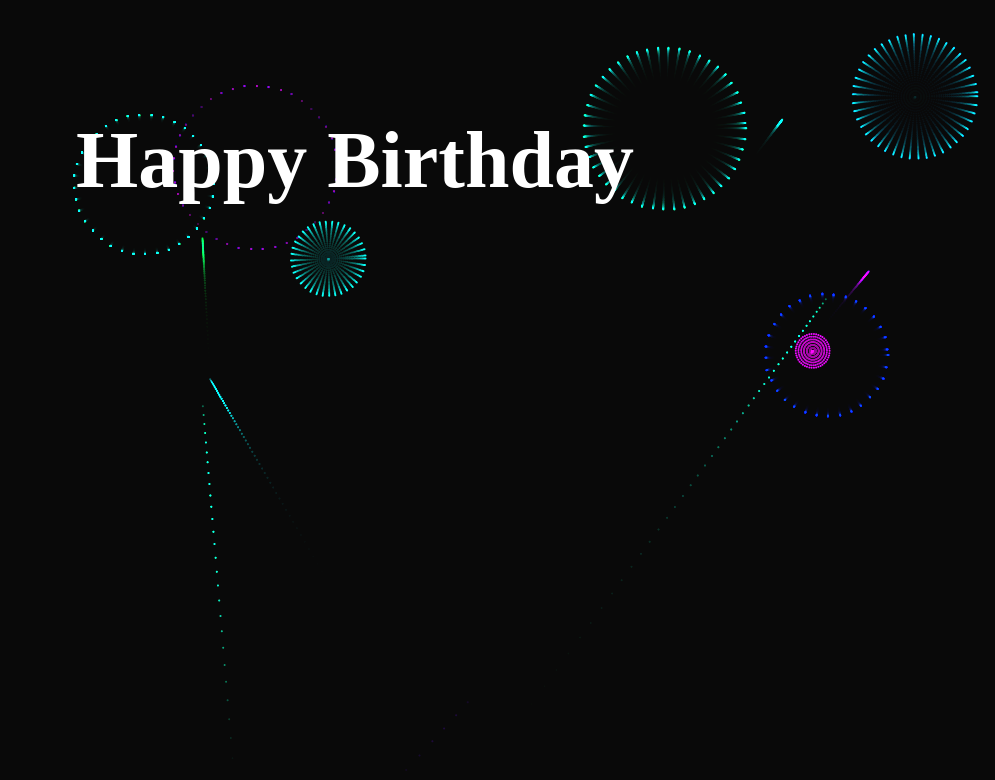
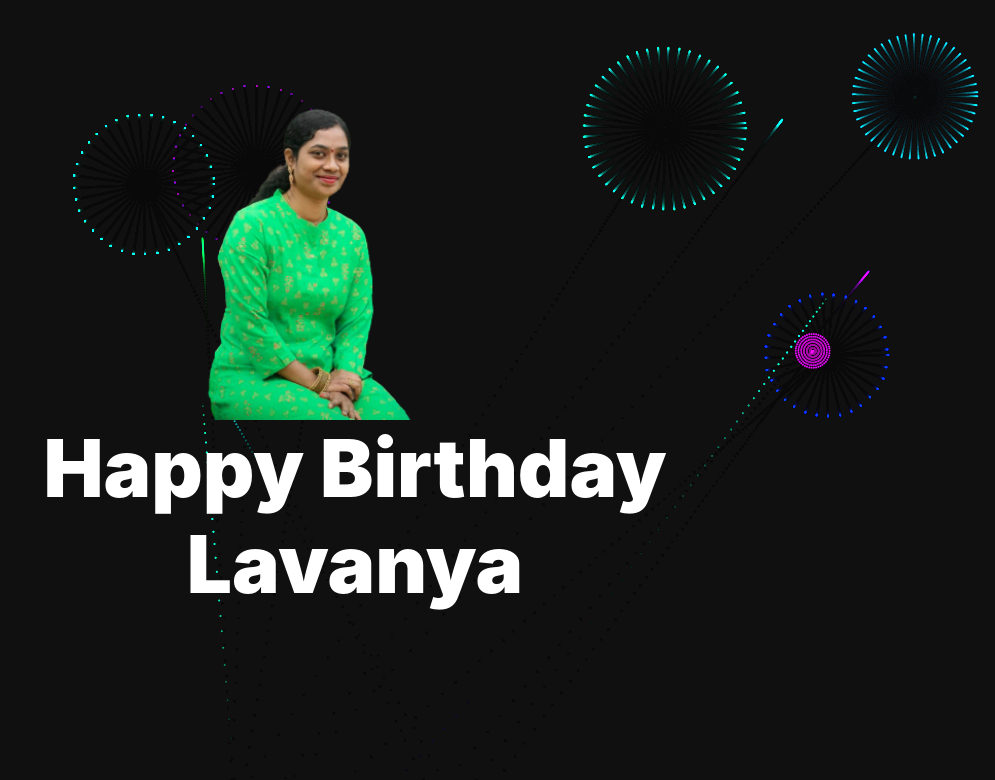
Before and after one commit to webteambirthdaywishes/kishore_birthday, a plain HTML site: page root/index.html in a window 1280 px wide. Shown: the whole page, without its empty margins (285-1280 px from the left). Drawn offline with nearby package versions, Linux system fonts and the light colour scheme.

Commit message:
completed

```diff
--- a/root/index.html
+++ b/root/index.html
@@ -14,8 +14,19 @@
 </head>
 
 <body>
+    <div class="container-fluid">
+        <div class="row">
+            <div class="col-lg-12">
+                <div class="image-view">
+                	<img src="banner_1.png" height="420px" class="vert-move">
                     <h1>Happy Birthday</h1>
-    <canvas id="birthday"></canvas>
+                    <h1>Lavanya</h1>
+                </div>
+                 <canvas id="birthday">
+                 </canvas>
+            </div>
+        </div>
+    </div>
     <script type="text/javascript">
     // helper functions
     const PI2 = Math.PI * 2
--- a/root/style.css
+++ b/root/style.css
@@ -1,14 +1,51 @@
-body {
-    margin: 0;
-    background: #020202;
-    cursor: crosshair;
+.birthday-banner {
+ background-image: url("banner_1.jpg");
 }
 
 canvas {
     display: block
 }
+.image-view{
+      display: flex;
+    flex-direction: column;
+    align-items: center;
+}
+.image-view img{
+  height: 420px;
+}
+#birthday {
+    width: 100%;
+    height: 100vh;
+    position: absolute;
+    top: 0;
+    z-index: -1;
+    /* overflow: hidden; */
+    left: 0;
+    right: 0;
+}
 
-h1 {
+h1,
+h2 {
+    font-size: 5em;
+    font-weight: 900;
+    color: #fff;
+    margin: 0;
+}
+img.vert-move {
+    -webkit-animation: mover 1s infinite alternate;
+    animation: mover 1s infinite alternate;
+}
+
+@keyframes mover{
+  0% {
+    transform: translateX(0);
+}
+100% {
+    transform: translateX(-30px);
+}
+}
+
+/*h1 {
     position: absolute;
     top: 20%;
     left: 50%;
@@ -19,4 +56,4 @@ h1 {
     font-weight: 900;
     -webkit-user-select: none;
     user-select: none;
-}
+}*/
```
Also changed, not shown: banner_1.jpg (added), banner_2.jpg (added), docs/banner_1.jpg (added), docs/banner_2.jpg (added), root/banner_1.png (added), root/banner_11.jpg (added), root/banner_2.png (added), root/banner_22.jpg (added). Lines whose indentation alone changed are shown as unchanged.
